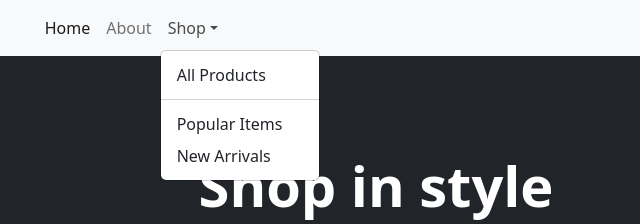
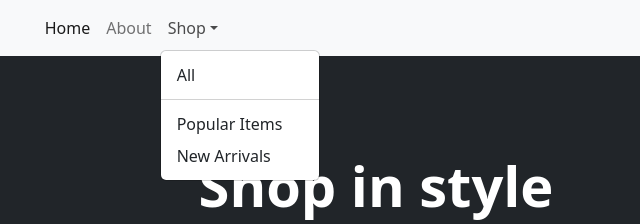
Before and after one commit to yurimg-11/SeriesTV, a plain HTML site: page index.html in a window 1280 px wide. Both pictures are taken after a click on the button "Shop". Shown: the top 224 px of the page, 264-904 px from the left. Drawn offline with nearby package versions, Linux system fonts and the light colour scheme.

Commit message:
Update index.html

```diff
--- a/index.html
+++ b/index.html
@@ -5,7 +5,7 @@
         <meta name="viewport" content="width=device-width, initial-scale=1, shrink-to-fit=no" />
         <meta name="description" content="" />
         <meta name="author" content="" />
-        <title>Shop Homepage - Start Bootstrap Template</title>
+        <title>SERIES DE TELEVISIÓN</title>
         <!-- Favicon-->
         <link rel="icon" type="image/x-icon" href="assets/favicon.ico" />
         <!-- Bootstrap icons-->
@@ -26,7 +26,7 @@
                         <li class="nav-item dropdown">
                             <a class="nav-link dropdown-toggle" id="navbarDropdown" href="#" role="button" data-bs-toggle="dropdown" aria-expanded="false">Shop</a>
                             <ul class="dropdown-menu" aria-labelledby="navbarDropdown">
-                                <li><a class="dropdown-item" href="#!">All Products</a></li>
+                                <li><a class="dropdown-item" href="#!">All </a></li>
                                 <li><hr class="dropdown-divider" /></li>
                                 <li><a class="dropdown-item" href="#!">Popular Items</a></li>
                                 <li><a class="dropdown-item" href="#!">New Arrivals</a></li>
```
